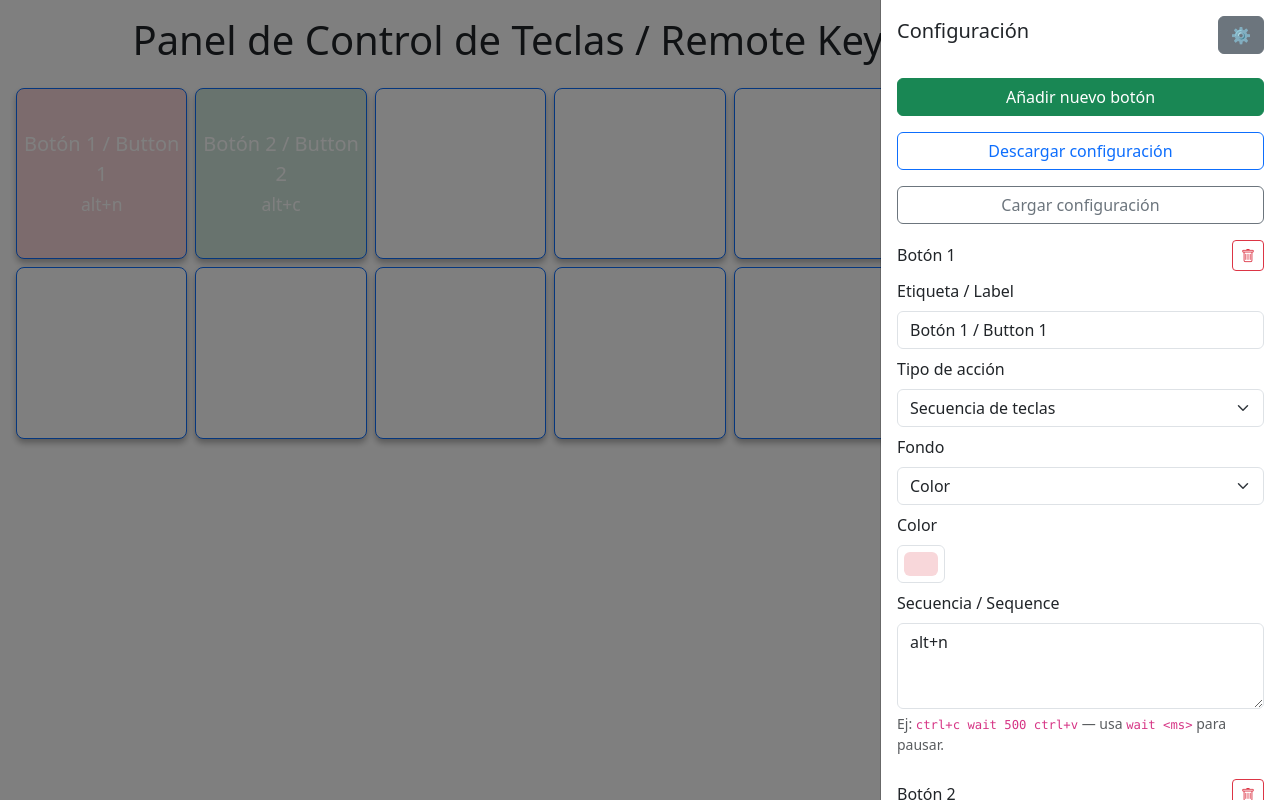
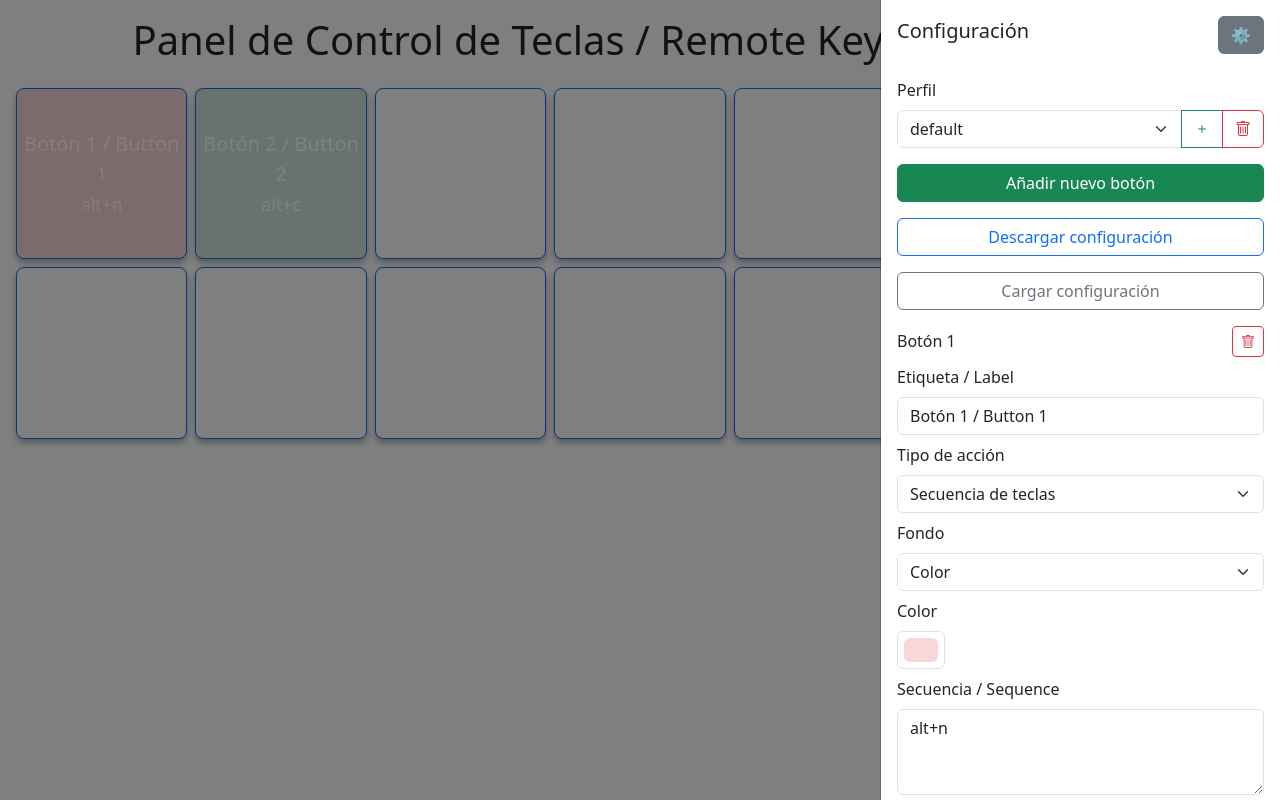
Before and after one commit to GAZKV/remote-key, a Flask app: page / in a window 1280 px wide, after a click that opens the changed part. Run offline with Flask 3, Linux system fonts and the light colour scheme; some libraries are stand-ins or nearby versions.

Commit message:
Add profile management

```diff
--- a/app/templates/index.html
+++ b/app/templates/index.html
@@ -73,6 +73,18 @@
       <button type="button" class="btn-close text-reset" data-bs-dismiss="offcanvas" aria-label="Close"></button>
     </div>
     <div class="offcanvas-body" id="configContainer">
+      <div class="mb-3">
+        <label class="form-label">Perfil</label>
+        <div class="input-group">
+          <select id="profileSelect" class="form-select"></select>
+          <button id="newProfileBtn" class="btn btn-outline-success" type="button" title="Nuevo perfil">
+            <i class="bi bi-plus"></i>
+          </button>
+          <button id="deleteProfileBtn" class="btn btn-outline-danger" type="button" title="Eliminar perfil">
+            <i class="bi bi-trash"></i>
+          </button>
+        </div>
+      </div>
       <button id="addButton" type="button" class="btn btn-success w-100 mb-3">Añadir nuevo botón</button>
       <button id="exportBtn" type="button" class="btn btn-outline-primary w-100 mb-3">Descargar configuración</button>
       <input id="importFile" type="file" accept="application/json" class="d-none">
@@ -142,13 +154,38 @@
         });
     }
 
+    function getProfiles() {
+      try {
+        return JSON.parse(localStorage.getItem('profiles') || 'null');
+      } catch (e) {
+        return null;
+      }
+    }
+
+    function saveProfiles(list) {
+      localStorage.setItem('profiles', JSON.stringify(list));
+    }
+
+    function getCurrentProfile() {
+      return localStorage.getItem('current_profile') || 'default';
+    }
+
+    function setCurrentProfile(name) {
+      localStorage.setItem('current_profile', name);
+    }
+
+    function storageKey(base) {
+      const p = getCurrentProfile();
+      return p === 'default' ? base : `profile_${p}_${base}`;
+    }
+
     function saveConfig(id, cfg) {
-      localStorage.setItem('config_' + id, JSON.stringify(cfg));
+      localStorage.setItem(storageKey('config_' + id), JSON.stringify(cfg));
     }
 
     function loadConfig(id) {
       try {
-        return JSON.parse(localStorage.getItem('config_' + id) || 'null');
+        return JSON.parse(localStorage.getItem(storageKey('config_' + id)) || 'null');
       } catch (e) {
         return null;
       }
@@ -326,7 +363,7 @@
             if (!confirmed) return;
             form.remove();
             button.remove();
-            localStorage.removeItem('config_' + id);
+            localStorage.removeItem(storageKey('config_' + id));
             const ids = getIdList() || [];
             const idx = ids.indexOf(id);
             if (idx !== -1) {
@@ -504,14 +541,14 @@
 
     function getIdList() {
       try {
-        return JSON.parse(localStorage.getItem('button_ids') || 'null');
+        return JSON.parse(localStorage.getItem(storageKey('button_ids')) || 'null');
       } catch (e) {
         return null;
       }
     }
 
     function saveIdList(ids) {
-      localStorage.setItem('button_ids', JSON.stringify(ids));
+      localStorage.setItem(storageKey('button_ids'), JSON.stringify(ids));
     }
 
 function generateId(existing) {
@@ -555,7 +592,7 @@ function generateId(existing) {
               const ids = Object.keys(data);
               const current = getIdList() || [];
               current.forEach(id => {
-                if (!ids.includes(id)) localStorage.removeItem('config_' + id);
+                if (!ids.includes(id)) localStorage.removeItem(storageKey('config_' + id));
               });
               saveIdList(ids);
               ids.forEach(id => saveConfig(id, data[id]));
@@ -588,6 +625,67 @@ function generateId(existing) {
     window.addEventListener('DOMContentLoaded', () => {
       configContainer = document.getElementById('configContainer');
       grid = document.getElementById('buttonGrid');
+
+      const profileSelect = document.getElementById('profileSelect');
+      const newProfileBtn = document.getElementById('newProfileBtn');
+      const deleteProfileBtn = document.getElementById('deleteProfileBtn');
+
+      let profiles = getProfiles();
+      if (!profiles) {
+        profiles = ['default'];
+        saveProfiles(profiles);
+      }
+      let current = getCurrentProfile();
+      if (!profiles.includes(current)) {
+        profiles.push(current);
+        saveProfiles(profiles);
+      }
+
+      if (profileSelect) {
+        profileSelect.innerHTML = profiles
+          .map(p => `<option value="${p}"${p === current ? ' selected' : ''}>${p}</option>`)
+          .join('');
+        profileSelect.addEventListener('change', () => {
+          setCurrentProfile(profileSelect.value);
+          location.reload();
+        });
+      }
+
+      if (newProfileBtn) {
+        newProfileBtn.addEventListener('click', () => {
+          const name = prompt('Nombre del perfil');
+          if (!name) return;
+          if (profiles.includes(name)) {
+            alert('El perfil ya existe');
+            return;
+          }
+          profiles.push(name);
+          saveProfiles(profiles);
+          setCurrentProfile(name);
+          saveIdList(Object.keys(defaults));
+          Object.keys(defaults).forEach(id => saveConfig(id, defaults[id]));
+          location.reload();
+        });
+      }
+
+      if (deleteProfileBtn) {
+        deleteProfileBtn.addEventListener('click', () => {
+          current = getCurrentProfile();
+          if (current === 'default') {
+            alert('No se puede eliminar el perfil por defecto');
+            return;
+          }
+          if (!confirm('¿Eliminar perfil actual?')) return;
+          const ids = getIdList() || [];
+          ids.forEach(id => localStorage.removeItem(storageKey('config_' + id)));
+          localStorage.removeItem(storageKey('button_ids'));
+          profiles = profiles.filter(p => p !== current);
+          saveProfiles(profiles);
+          setCurrentProfile(profiles[0] || 'default');
+          location.reload();
+        });
+      }
+
       const addBtn = document.getElementById('addButton');
       if (addBtn) addBtn.addEventListener('click', addNewButton);
       const exportBtn = document.getElementById('exportBtn');
```
